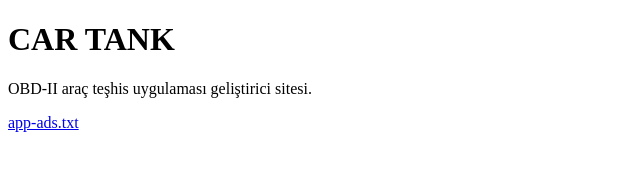
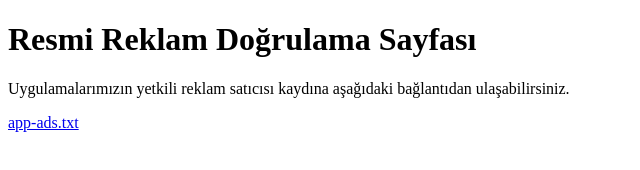
Before and after one commit to ersoy2424/ersoy2424.github.io, a plain HTML site: page index.html in a window 1280 px wide. Shown: the whole page, without its empty margins (0-640 px from the left). Drawn offline with Linux system fonts and the light colour scheme.

Commit message:
Update developer site for app-ads.txt verification

```diff
--- a/index.html
+++ b/index.html
@@ -3,13 +3,13 @@
 <head>
   <meta charset="utf-8">
   <meta name="viewport" content="width=device-width, initial-scale=1">
-  <title>CAR TANK</title>
-  <meta name="description" content="CAR TANK OBD-II araç teşhis uygulaması geliştirici sitesi.">
+  <title>Resmi Reklam Doğrulama Sayfası</title>
+  <meta name="description" content="Uygulamalarımızın yetkili reklam satıcıları için resmi app-ads.txt doğrulama sayfası.">
 </head>
 <body>
   <main>
-    <h1>CAR TANK</h1>
-    <p>OBD-II araç teşhis uygulaması geliştirici sitesi.</p>
+    <h1>Resmi Reklam Doğrulama Sayfası</h1>
+    <p>Uygulamalarımızın yetkili reklam satıcısı kaydına aşağıdaki bağlantıdan ulaşabilirsiniz.</p>
     <p><a href="/app-ads.txt">app-ads.txt</a></p>
   </main>
 </body>
```
